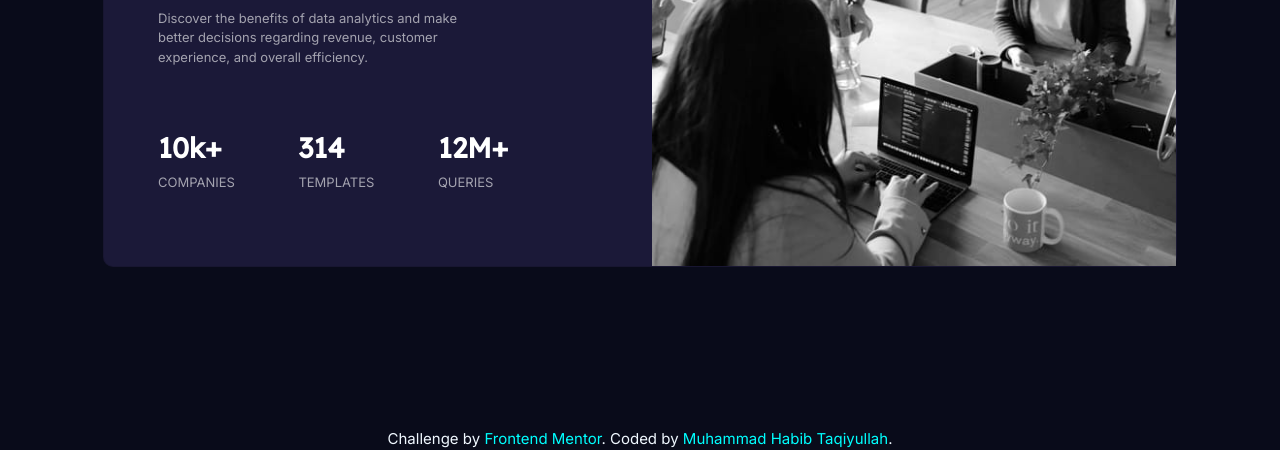
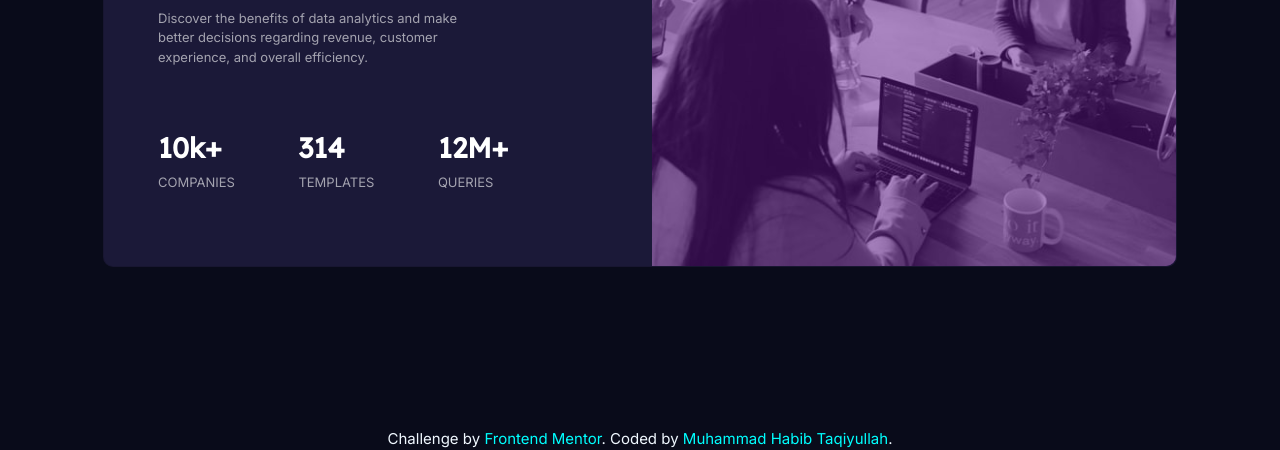
Before and after one commit to muhabibta/stats-preview-card, a plain HTML site: page index.html in a window 1280 px wide. Shown: the part 350-800 px from the top of the page. Drawn offline with nearby package versions, Linux system fonts and the light colour scheme.

Commit message:
Add bg-color & eliminated inline styles

```diff
--- a/index.html
+++ b/index.html
@@ -1,25 +1,29 @@
 <!DOCTYPE html>
 <html lang="en">
+
 <head>
   <!-- Required meta tags -->
   <meta charset="utf-8" />
   <meta name="viewport" content="width=device-width, initial-scale=1" />
 
   <!-- Bootstrap CSS -->
-    <link href="https://cdn.jsdelivr.net/npm/bootstrap@5.1.3/dist/css/bootstrap.min.css" rel="stylesheet" integrity="sha384-1BmE4kWBq78iYhFldvKuhfTAU6auU8tT94WrHftjDbrCEXSU1oBoqyl2QvZ6jIW3" crossorigin="anonymous" />
+  <link href="https://cdn.jsdelivr.net/npm/bootstrap@5.1.3/dist/css/bootstrap.min.css" rel="stylesheet"
+    integrity="sha384-1BmE4kWBq78iYhFldvKuhfTAU6auU8tT94WrHftjDbrCEXSU1oBoqyl2QvZ6jIW3" crossorigin="anonymous" />
   <link rel="stylesheet" href="style.css" />
 
   <title>Frontend Mentor | Stats preview card component</title>
 </head>
+
 <body>
   <section class="d-flex align-items-center">
     <div class="container d-flex justify-content-center">
-        <div class="card" style="width: auto">
+      <div class="card w-auto">
         <div class="row">
           <div id="textbox" class="col-lg-6 my-auto">
             <div class="card-body">
               <h2 class="card-title fw-bold">Get <span>insights</span> that help your business grow.</h2>
-                <p class="card-text mt-4">Discover the benefits of data analytics and make better decisions regarding revenue, customer experience, and overall efficiency.</p>
+              <p class="card-text mt-4">Discover the benefits of data analytics and make better decisions regarding
+                revenue, customer experience, and overall efficiency.</p>
             </div>
             <div class="data d-flex justify-content-between mt-5 ms-3">
               <div class="comp">
@@ -38,7 +42,7 @@
           </div>
           <div class="col">
             <div class="img-body">
-                <img width="100%" src="images/image-header-desktop.jpg" alt="image-header-desktop" />
+              <img class="position-relative w-100" src="images/image-header-desktop.jpg" alt="image-header-desktop" />
             </div>
           </div>
         </div>
@@ -46,10 +50,15 @@
     </div>
   </section>
   <footer class="text-center container-fluid">
-      <div class="attribution">Challenge by <a href="https://www.frontendmentor.io?ref=challenge" target="_blank">Frontend Mentor</a>. Coded by <a href="https://github.com/muhabibta/" target="_blank">Muhammad Habib Taqiyullah</a>.</div>
+    <div class="attribution">Challenge by <a href="https://www.frontendmentor.io?ref=challenge" target="_blank">Frontend
+        Mentor</a>. Coded by <a href="https://github.com/muhabibta/" target="_blank">Muhammad Habib Taqiyullah</a>.
+    </div>
   </footer>
 
   <!-- Option 1: Bootstrap Bundle with Popper -->
-    <script src="https://cdn.jsdelivr.net/npm/bootstrap@5.1.3/dist/js/bootstrap.bundle.min.js" integrity="sha384-ka7Sk0Gln4gmtz2MlQnikT1wXgYsOg+OMhuP+IlRH9sENBO0LRn5q+8nbTov4+1p" crossorigin="anonymous"></script>
+  <script src="https://cdn.jsdelivr.net/npm/bootstrap@5.1.3/dist/js/bootstrap.bundle.min.js"
+    integrity="sha384-ka7Sk0Gln4gmtz2MlQnikT1wXgYsOg+OMhuP+IlRH9sENBO0LRn5q+8nbTov4+1p"
+    crossorigin="anonymous"></script>
 </body>
+
 </html>
--- a/style.css
+++ b/style.css
@@ -25,46 +25,52 @@ p {
 	font-family: "Inter", sans-serif;
 }
 .card-body h2 {
-  color: var(--White) ;
+	color: var(--White);
 	max-width: 400px;
 }
-.card-body h2 span{
+.card-body h2 span {
 	color: var(--Soft-violet);
 }
-.card-body p{
+.card-body p {
 	color: var(--Slightly-transparent-white2);
 	font-size: 13px;
 	max-width: 300px;
 }
-.data{
+.data {
 	max-width: 350px;
-    font-family: 'Lexend Deca', sans-serif;
+	font-family: "Lexend Deca", sans-serif;
 	position: relative;
 	transition: 0.25s;
 }
-.data h3{
+.data h3 {
 	font-weight: bold;
 	color: var(--White);
 }
-.data p{
+.data p {
 	color: var(--Slightly-transparent-white2);
 	font-size: 13px;
 	/* font-weight: bold; */
 }
-.img-body img{
-    position: relative;
+.img-body {
+	background-color: hsl(277, 75%, 31.4%);
+	overflow: hidden;
+	border-top-right-radius: 10px;
+	border-bottom-right-radius: 10px;
 }
-.data div:hover:nth-child(n+1){
-    transform: translateY(-10px) ;
+.img-body img {
+	opacity: 0.5;
 }
-footer{
+.data div:hover:nth-child(n + 1) {
+	transform: translateY(-10px);
+}
+footer {
 	font-size: 15px;
 	font-family: "Inter", sans-serif;
 	color: aliceblue;
 	position: absolute;
 	bottom: 0;
 }
-footer a{
+footer a {
 	text-decoration: none;
 	color: aqua;
 }
```
Lines whose indentation alone changed are shown as unchanged.
